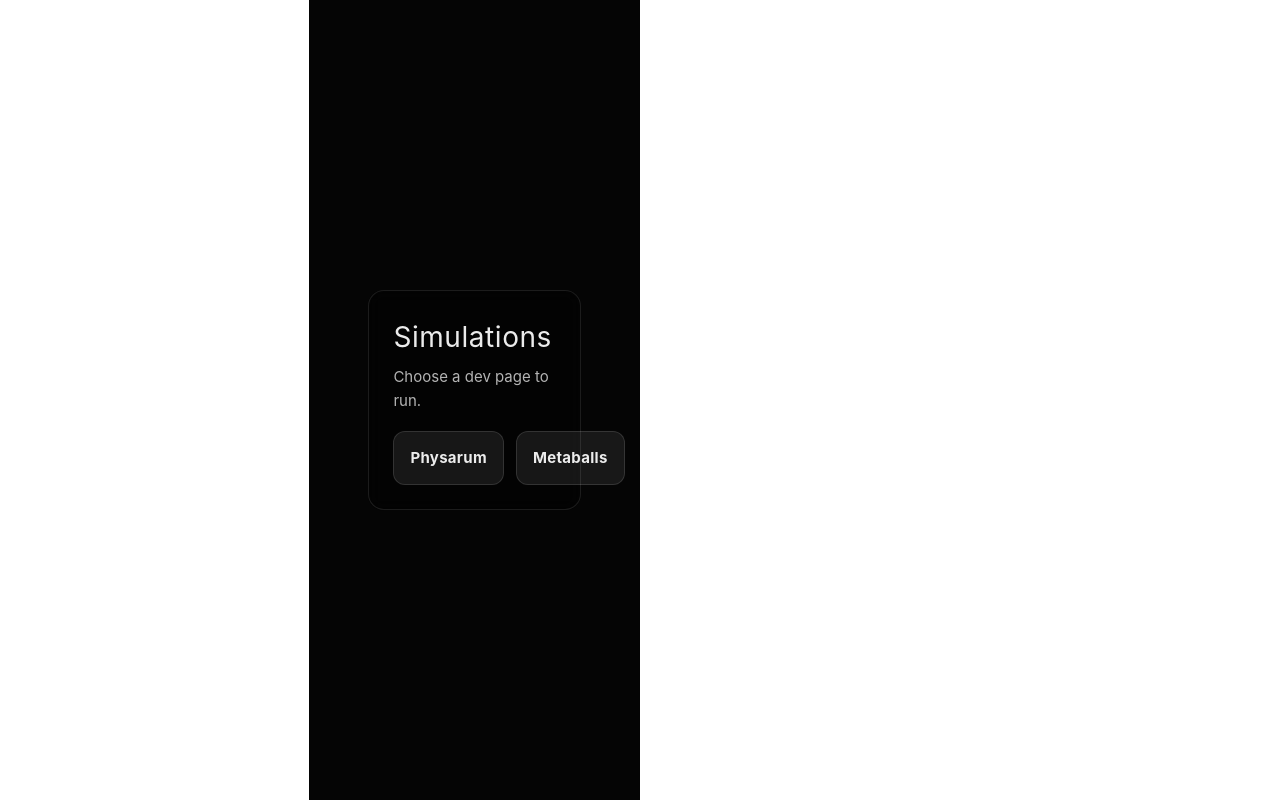
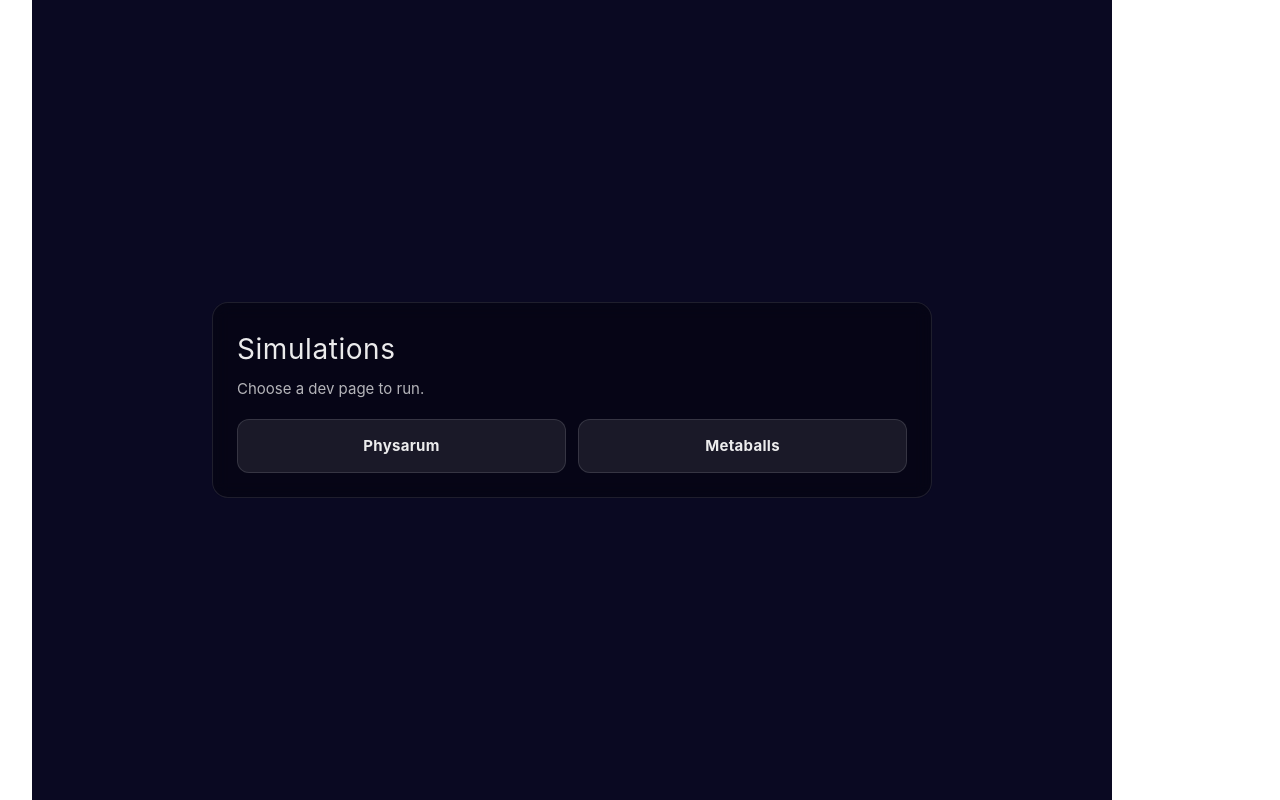
Before and after one commit to msahirs/globblob, a Vue app: page / in a window 1280 px wide. Built offline with nearby package versions, Linux system fonts and the light colour scheme; the HTML template or start-up script is replaced by a standard one.

Commit message:
just made the width of the home page a little longer

```diff
--- a/src/views/HomeView.vue
+++ b/src/views/HomeView.vue
@@ -18,16 +18,17 @@ import { RouterLink } from 'vue-router'
 
 <style scoped>
 .home {
+  width: 1080px;
   min-height: 100vh;
   display: grid;
   place-items: center;
   padding: 24px;
-  background: #050505;
+  background: #0a0922;
   color: rgba(255, 255, 255, 0.92);
 }
 
 .home-card {
-  width: 75%;
+  width: min(720px, 100%);
   border: 1px solid rgba(255, 255, 255, 0.1);
   border-radius: 16px;
   padding: 24px;
```
